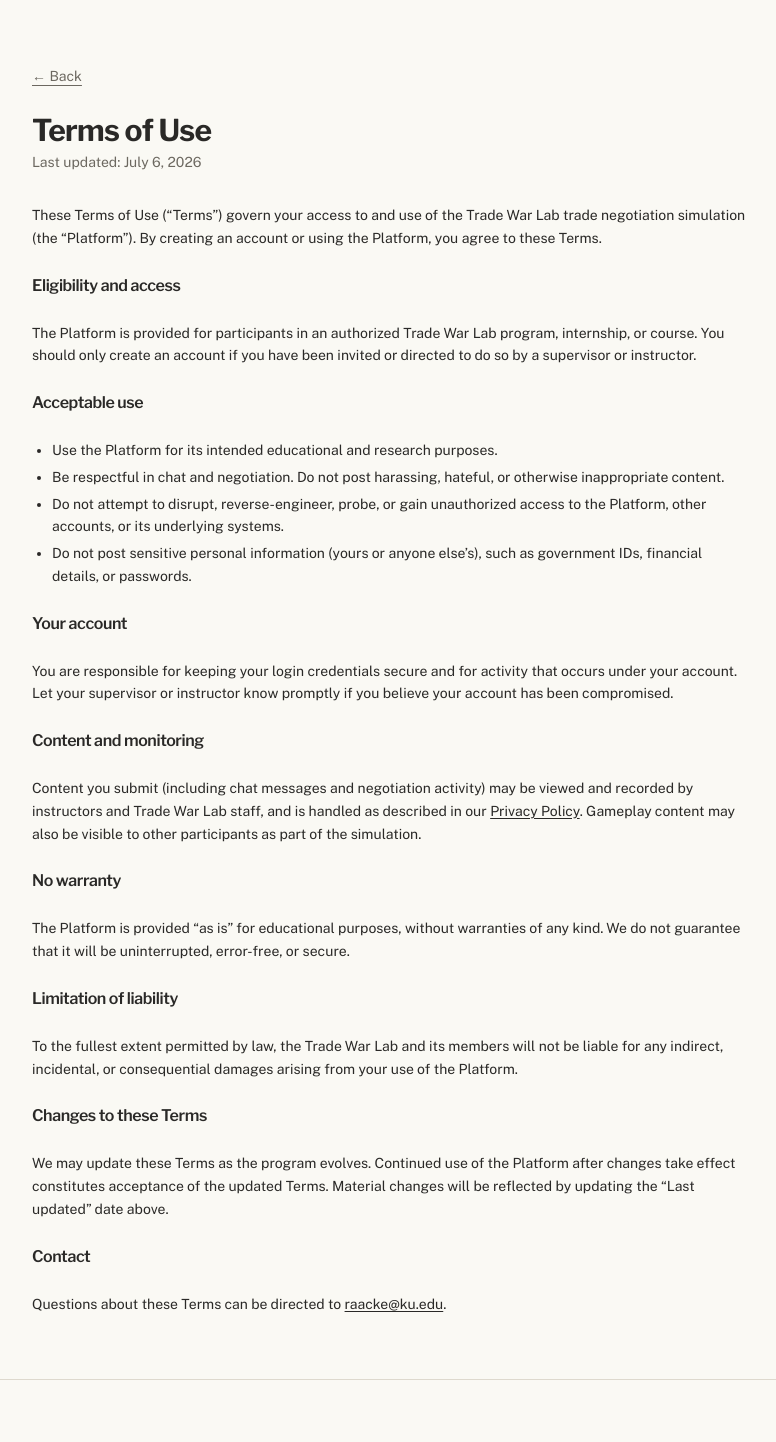
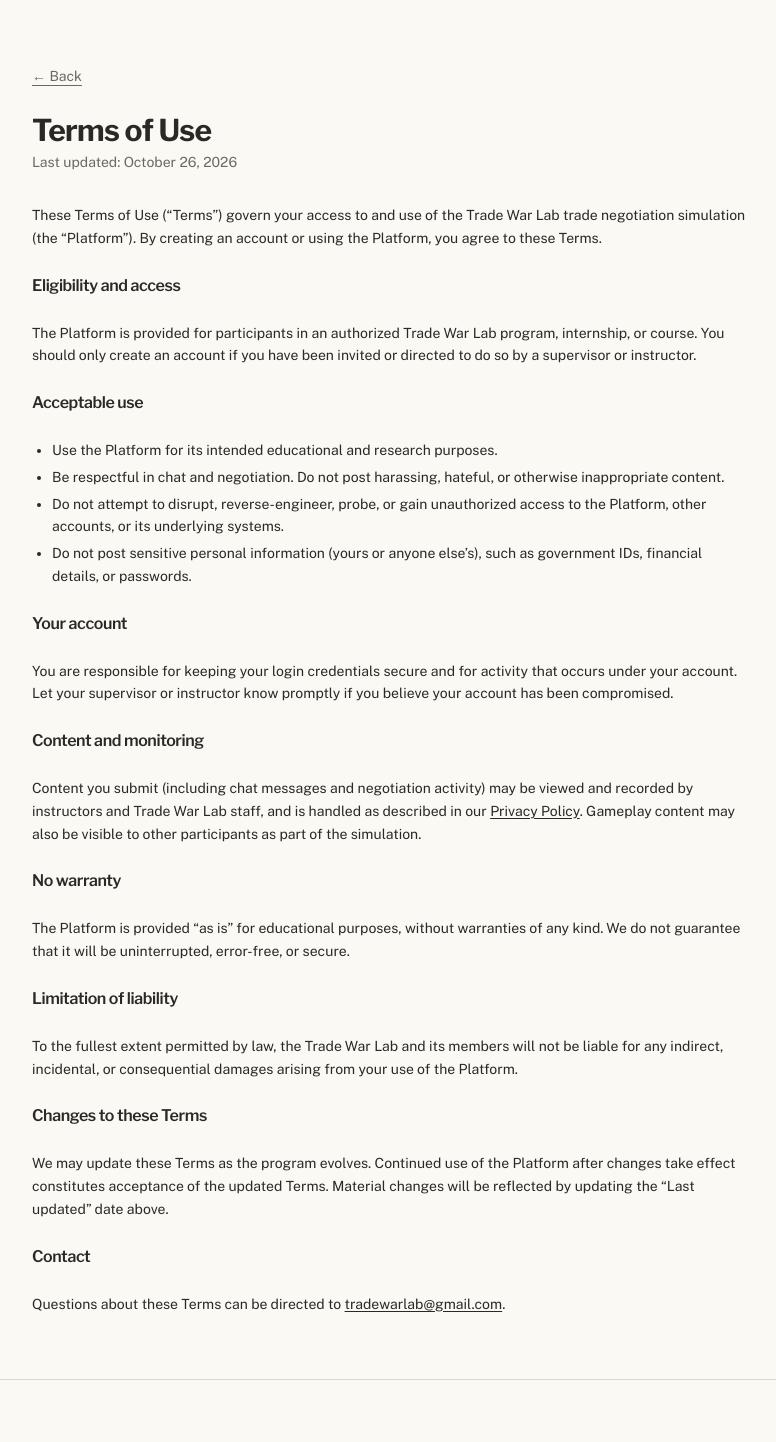
Before and after one commit to TradeWarLab/twl-simulation-webapp, a Next.js app: page /terms in a window 1280 px wide. Shown: the top 1442 px of the page, without its empty margins (248-1024 px from the left). Built offline with nearby package versions, Linux system fonts and the light colour scheme.

Commit message:
contact email update

```diff
--- a/components/legal/legal-shell.tsx
+++ b/components/legal/legal-shell.tsx
@@ -2,8 +2,8 @@
 import { SiteFooter } from "@/components/shared/site-footer";
 
 // Single source of truth for the legal pages
-export const LEGAL_CONTACT_EMAIL = "raacke@ku.edu";
-export const LEGAL_LAST_UPDATED = "July 6, 2026";
+export const LEGAL_CONTACT_EMAIL = "tradewarlab@gmail.com";
+export const LEGAL_LAST_UPDATED = "October 26, 2026";
 
 /** Shared long-form prose styling. Also used by /instructor/instructions. */
 export const PROSE_CLASS =
```
